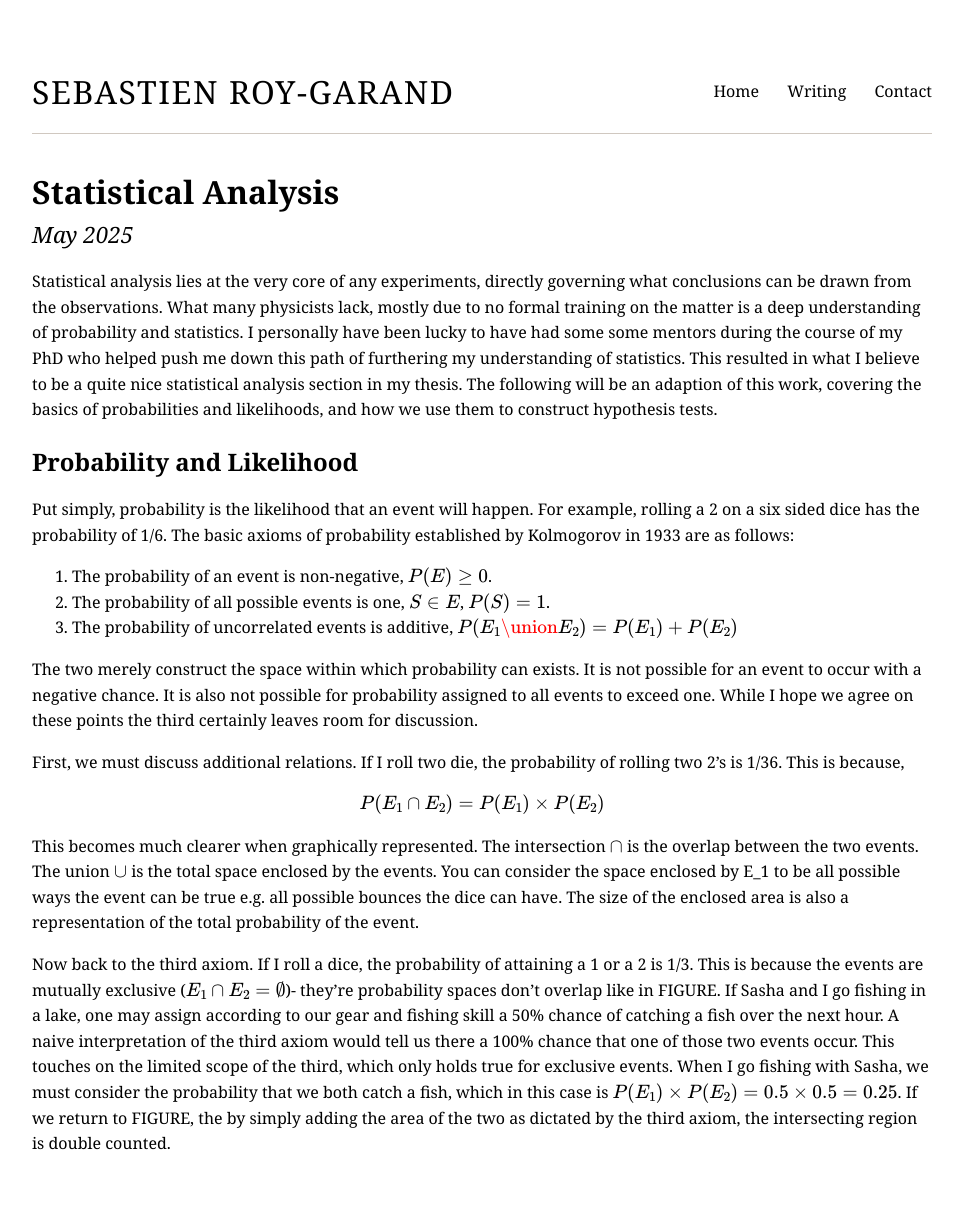
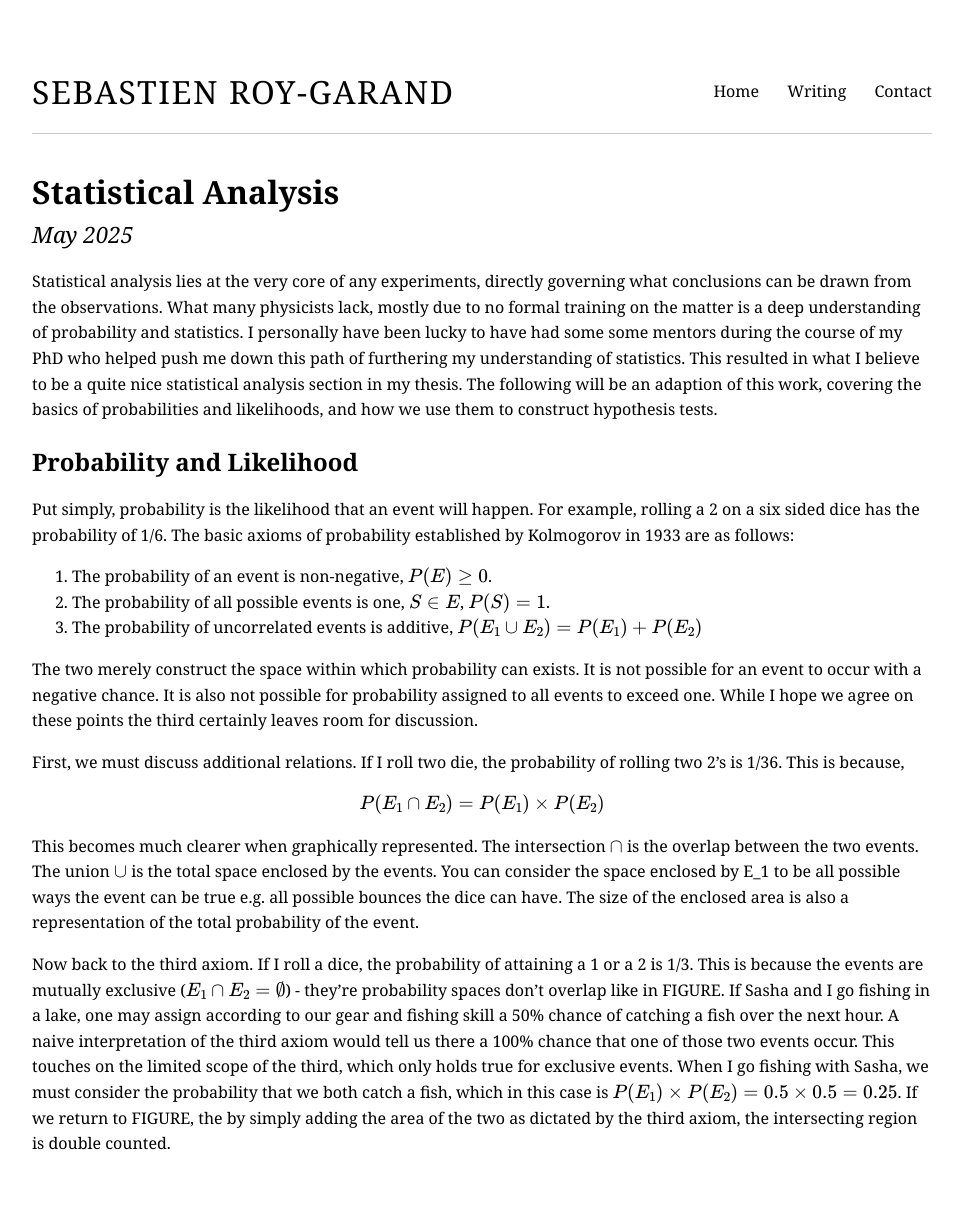
Before and after one commit to sroygara/sroygara.github.io, a Jekyll site: the page built from writing/StatisticalAnalysis.md, in a window 1280 px wide. Shown: the whole page, without its empty margins (158-1121 px from the left). Built offline with Jekyll 4.4.1, drawn with Linux system fonts in a browser that asks for light colours.

Commit message:
fixed typo

```diff
--- a/writing/StatisticalAnalysis.md
+++ b/writing/StatisticalAnalysis.md
@@ -14,7 +14,7 @@ Put simply, probability is the likelihood that an event will happen. For example
 
 1. The probability of an event is non-negative, $P(E)\geq 0$.
 2. The probability of all possible events is one, $S\in \{E\}$, $P(S) = 1$.
-3. The probability of uncorrelated events is additive, $P(E_1 \union E_2) = P(E_1) + P(E_2)$
+3. The probability of uncorrelated events is additive, $P(E_1 \cup E_2) = P(E_1) + P(E_2)$
 
 The two merely construct the space within which probability can exists. It is not possible for an event to occur with a negative chance. It is also not possible for probability assigned to all events to exceed one. While I hope we agree on these points the third certainly leaves room for discussion.
 
@@ -26,7 +26,7 @@ $$
 
 This becomes much clearer when graphically represented. The intersection $\cap$ is the overlap between the two events. The union $\cup$ is the total space enclosed by the events. You can consider the space enclosed by E_1 to be all possible ways the event can be true e.g. all possible bounces the dice can have. The size of the enclosed area is also a representation of the total probability of the event.
 
-Now back to the third axiom. If I roll a dice, the probability of attaining a 1 or a 2 is 1/3. This is because the events are mutually exclusive ($E_1\cap E_2 =\emptyset$)- they're probability spaces don't overlap like in FIGURE. If Sasha and I go fishing in a lake, one may assign according to our gear and fishing skill a 50% chance of catching a fish over the next hour. A naive interpretation of the third axiom would tell us there a 100% chance that one of those two events occur. This touches on the limited scope of the third, which only holds true for exclusive events. When I go fishing with Sasha, we must consider the probability that we both catch a fish, which in this case is $P(E_1)\times P(E_2) = 0.5\times0.5 = 0.25$. If we return to FIGURE, the by simply adding the area of the two as dictated by the third axiom, the intersecting region is double counted.
+Now back to the third axiom. If I roll a dice, the probability of attaining a 1 or a 2 is 1/3. This is because the events are mutually exclusive  ($E_1\cap E_2 =\emptyset$) - they're probability spaces don't overlap like in FIGURE. If Sasha and I go fishing in a lake, one may assign according to our gear and fishing skill a 50% chance of catching a fish over the next hour. A naive interpretation of the third axiom would tell us there a 100% chance that one of those two events occur. This touches on the limited scope of the third, which only holds true for exclusive events. When I go fishing with Sasha, we must consider the probability that we both catch a fish, which in this case is $P(E_1)\times P(E_2) = 0.5\times0.5 = 0.25$. If we return to FIGURE, the by simply adding the area of the two as dictated by the third axiom, the intersecting region is double counted.
 
 <!--
 ## Likelihood functions
```
